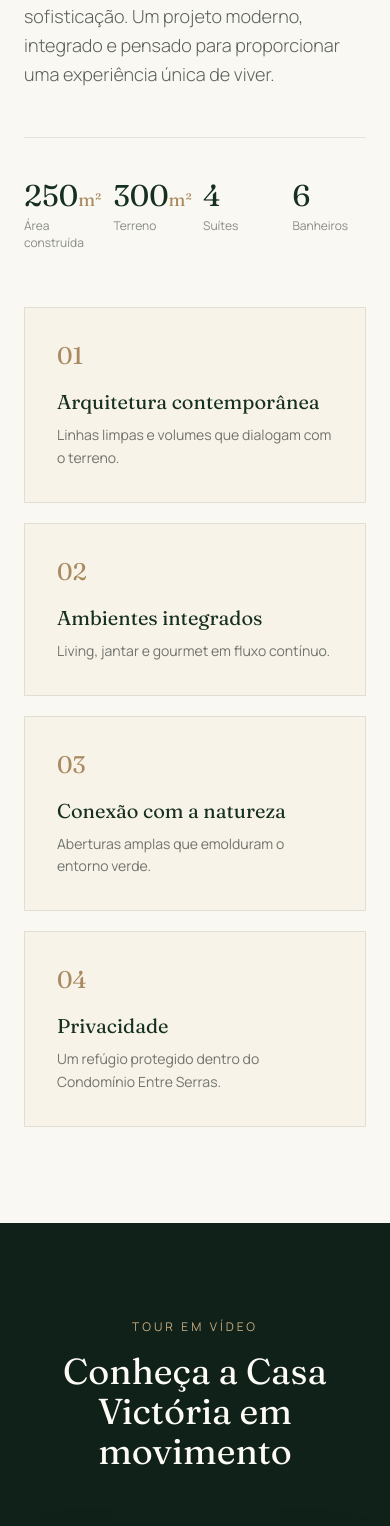
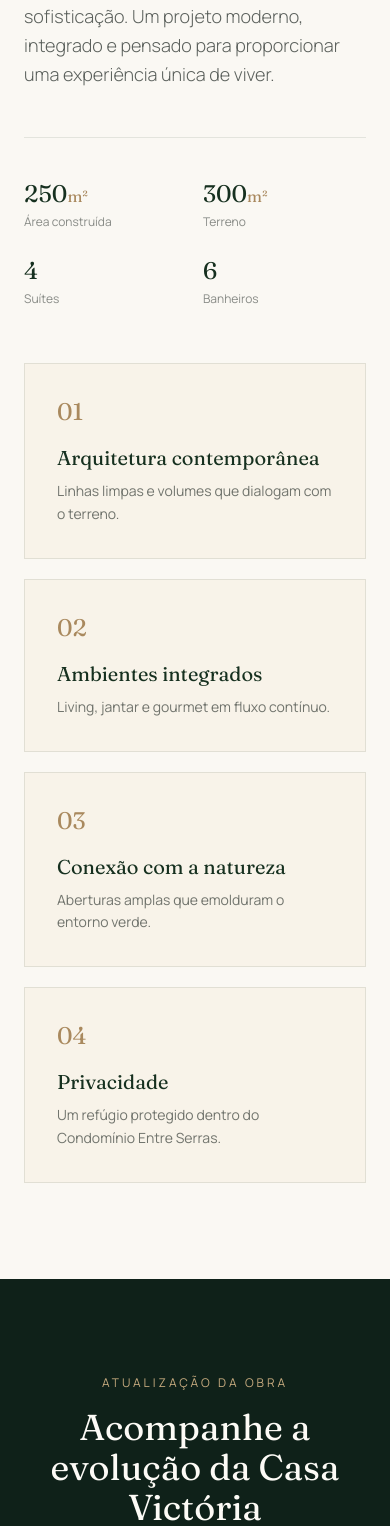
Before and after one commit to caaiohb/casavictoria, a React (Vite) app: page / in a window 390 px wide. Shown: the part 1241-2767 px from the top of the page. Built offline with nearby package versions, Linux system fonts and the light colour scheme.

Commit message:
Usa video do youtube na secao de atualizacao da obra

```diff
--- a/src/components/About.jsx
+++ b/src/components/About.jsx
@@ -30,12 +30,12 @@ export default function About() {
               experiência única de viver.
             </p>
 
-            <div className="grid grid-cols-4 gap-4 mt-12 pt-10 border-t border-verde-900/10">
+            <div className="grid grid-cols-2 sm:grid-cols-4 gap-x-4 gap-y-6 mt-12 pt-10 border-t border-verde-900/10">
               {stats.map((s) => (
                 <div key={s.label}>
-                  <p className="font-display text-3xl md:text-4xl text-verde-900">
+                  <p className="font-display text-2xl sm:text-3xl md:text-4xl text-verde-900 whitespace-nowrap">
                     {s.value}
-                    <span className="text-lg text-dourado">{s.unit}</span>
+                    <span className="text-base sm:text-lg text-dourado">{s.unit}</span>
                   </p>
                   <p className="text-xs text-tinta/50 mt-1 leading-snug">{s.label}</p>
                 </div>
--- a/src/components/Features.jsx
+++ b/src/components/Features.jsx
@@ -18,7 +18,7 @@ const FEATURES = [
   { icon: HiOutlineCpuChip, label: 'Casa inteligente', desc: 'Preparada para automação residencial.' },
   { icon: HiOutlineSun, label: 'Aquecimento solar', desc: 'Água aquecida por energia solar.' },
   { icon: HiOutlineBoltSlash, label: 'Energia fotovoltaica', desc: 'Eficiência e economia todos os dias.' },
-  { icon: HiOutlineCloud, label: 'Preparada para ar-condicionado', desc: 'Infraestrutura pronta para instalação em todos os ambientes.' },
+  { icon: HiOutlineCloud, label: 'Preparada para ar-condicionado', desc: 'Infraestrutura pronta para instalação.' },
   { icon: HiOutlineTv, label: 'Sala de estar e TV', desc: 'Ambiente amplo para o convívio.' },
   { icon: HiOutlineCake, label: 'Cozinha integrada', desc: 'Aberta à sala de jantar.' },
   { icon: HiOutlineFire, label: 'Espaço gourmet', desc: 'Feito para receber com estilo.' },
--- a/src/components/FloorPlan.jsx
+++ b/src/components/FloorPlan.jsx
@@ -72,7 +72,8 @@ export default function FloorPlan() {
           </figure>
         </div>
         <p className="text-xs text-champagne-100/40 mb-10 italic text-center">
-          As imagens exibidas são referentes ao projeto desenvolvido para a Casa Victória.
+          As imagens exibidas são referentes ao projeto desenvolvido para a Casa Victória. Móveis,
+          eletrodomésticos e itens de decoração são meramente ilustrativos.
         </p>
 
         <motion.div
--- a/src/components/Gallery.jsx
+++ b/src/components/Gallery.jsx
@@ -46,7 +46,8 @@ export default function Gallery() {
         </div>
 
         <p className="text-xs text-tinta/40 mb-8 italic">
-          As imagens exibidas são referentes ao projeto desenvolvido para a Casa Victória.
+          As imagens exibidas são referentes ao projeto desenvolvido para a Casa Victória. Móveis,
+          eletrodomésticos e itens de decoração são meramente ilustrativos.
         </p>
 
         <div className="grid sm:grid-cols-2 lg:grid-cols-4 lg:auto-rows-[220px] gap-3">
--- a/src/components/Location.jsx
+++ b/src/components/Location.jsx
@@ -2,7 +2,7 @@ import { motion } from 'framer-motion'
 import { HiOutlineMapPin } from 'react-icons/hi2'
 
 const DISTANCES = [
-  { place: 'Rodoanel Mário Covas', time: '4 min' },
+  { place: 'Rodovia Presidente Dutra', time: '4 min' },
   { place: 'Aeroporto Internacional de Guarulhos', time: '40 min' },
   { place: 'São José dos Campos', time: '37 min' },
   { place: 'São Paulo — Capital', time: '1h' },
--- a/src/components/Payment.jsx
+++ b/src/components/Payment.jsx
@@ -30,10 +30,10 @@ export default function Payment() {
           >
             <div>
               <p className="text-xs tracking-[0.2em] uppercase text-champagne-100/50 mb-3">Valor atual</p>
-              <p className="font-display text-4xl md:text-5xl text-champagne-50 mb-8">R$ 2.500.000</p>
+              <p className="font-display text-3xl sm:text-4xl md:text-5xl text-champagne-50 mb-8 whitespace-nowrap">R$ 2.500.000</p>
 
               <p className="text-xs tracking-[0.2em] uppercase text-champagne-100/50 mb-3">Valor projetado na entrega</p>
-              <p className="font-display text-2xl md:text-3xl text-dourado-light">R$ 2.700.000 – R$ 2.800.000</p>
+              <p className="font-display text-xl sm:text-2xl md:text-3xl text-dourado-light">R$ 2.700.000 – R$ 2.800.000</p>
             </div>
           </motion.div>
 
@@ -46,13 +46,13 @@ export default function Payment() {
           >
             <div>
               <p className="text-xs tracking-[0.2em] uppercase text-verde-900/50 mb-3">Condições de pagamento</p>
-              <div className="grid grid-cols-2 gap-6 mb-8">
+              <div className="grid grid-cols-2 gap-4 sm:gap-6 mb-8">
                 <div>
-                  <p className="font-display text-3xl">R$ 1.000.000</p>
+                  <p className="font-display text-xl sm:text-2xl md:text-3xl whitespace-nowrap">R$ 1.000.000</p>
                   <p className="text-xs text-verde-900/50 mt-1">Entrada</p>
                 </div>
                 <div>
-                  <p className="font-display text-3xl">R$ 1.500.000</p>
+                  <p className="font-display text-xl sm:text-2xl md:text-3xl whitespace-nowrap">R$ 1.500.000</p>
                   <p className="text-xs text-verde-900/50 mt-1">Saldo</p>
                 </div>
               </div>
--- a/src/components/Video.jsx
+++ b/src/components/Video.jsx
@@ -11,9 +11,9 @@ export default function Video() {
           transition={{ duration: 0.7 }}
           className="text-center max-w-2xl mx-auto mb-14"
         >
-          <p className="text-xs tracking-[0.25em] uppercase text-dourado-light mb-4">Tour em vídeo</p>
+          <p className="text-xs tracking-[0.25em] uppercase text-dourado-light mb-4">Atualização da obra</p>
           <h2 className="font-display text-4xl md:text-5xl text-champagne-50">
-            Conheça a Casa Victória em movimento
+            Acompanhe a evolução da Casa Victória
           </h2>
         </motion.div>
 
@@ -26,13 +26,14 @@ export default function Video() {
         >
           <iframe
             className="h-full w-full"
-            src="https://www.youtube.com/embed/2jxGNj2V_Qg"
-            title="Tour em vídeo da Casa Victória"
+            src="https://www.youtube.com/embed/jQoenxDotJM"
+            title="Atualização da obra — Casa Victória"
             allow="accelerometer; autoplay; clipboard-write; encrypted-media; gyroscope; picture-in-picture; web-share"
             referrerPolicy="strict-origin-when-cross-origin"
             allowFullScreen
           />
         </motion.div>
+        <p className="text-center text-xs text-champagne-100/50 mt-4 tracking-wide">10 de agosto de 2026</p>
       </div>
     </section>
   )
```
